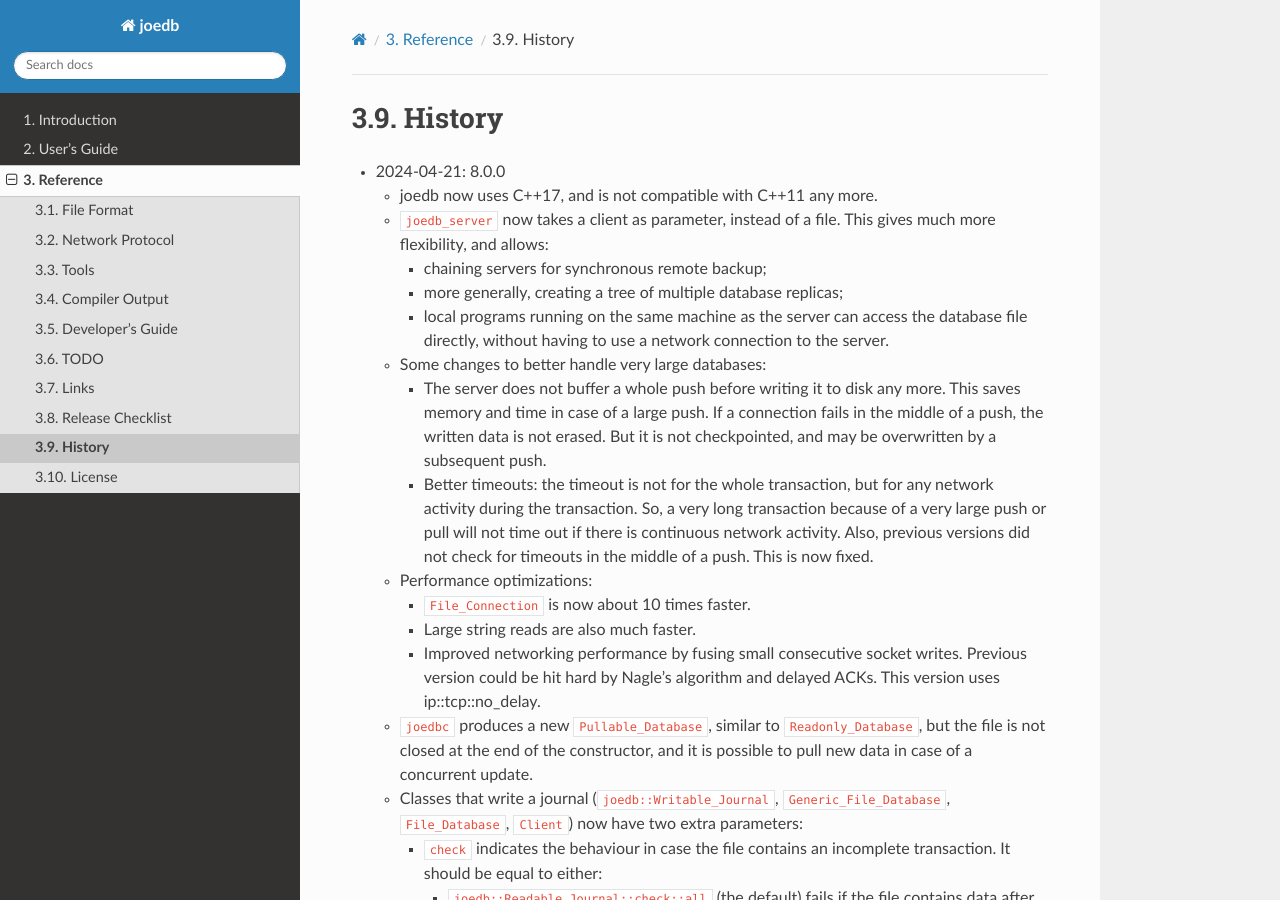
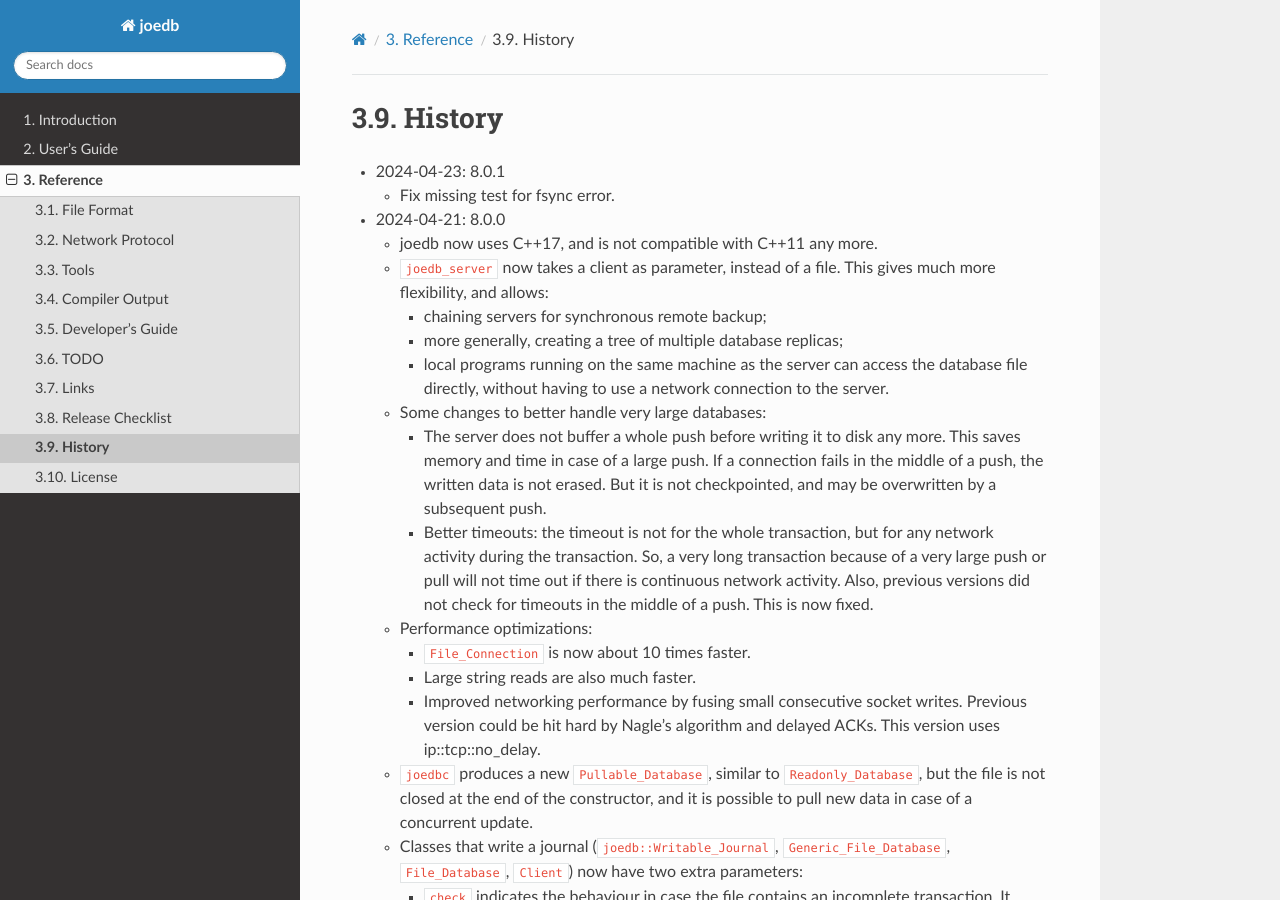
Before and after one commit to Remi-Coulom/joedb, a Sphinx documentation site: the page built from doc/source/history.rst, in a window 1280 px wide and 900 px high. Built offline with Sphinx 7.4.7 and the Read the Docs theme 2.0.0, drawn with Linux system fonts in a browser that asks for light colours; formulas are drawn with MathJax 3.

Commit message:
release v8.0.1

```diff
--- a/doc/source/history.rst
+++ b/doc/source/history.rst
@@ -1,5 +1,9 @@
 History
 =======
+
+- 2024-04-23: 8.0.1
+
+  - Fix missing test for fsync error.
 
 - 2024-04-21: 8.0.0
 
```
